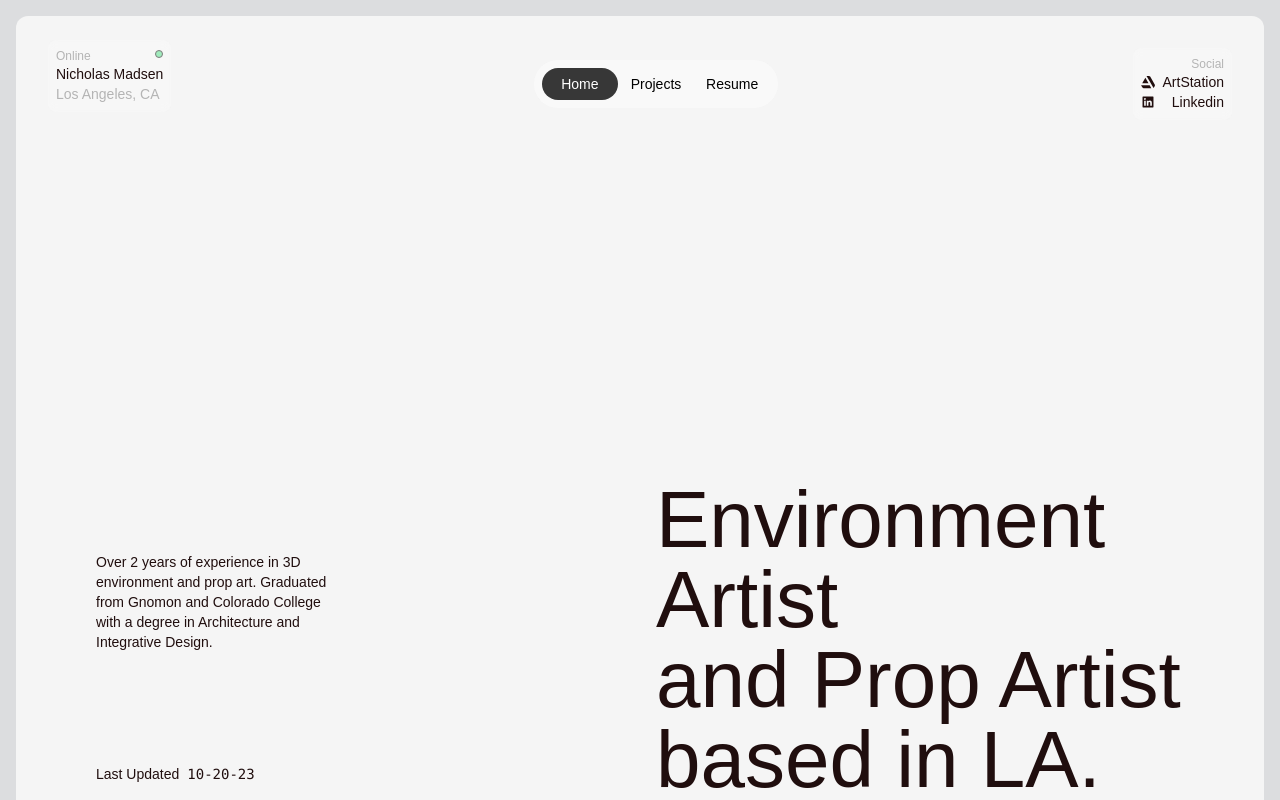
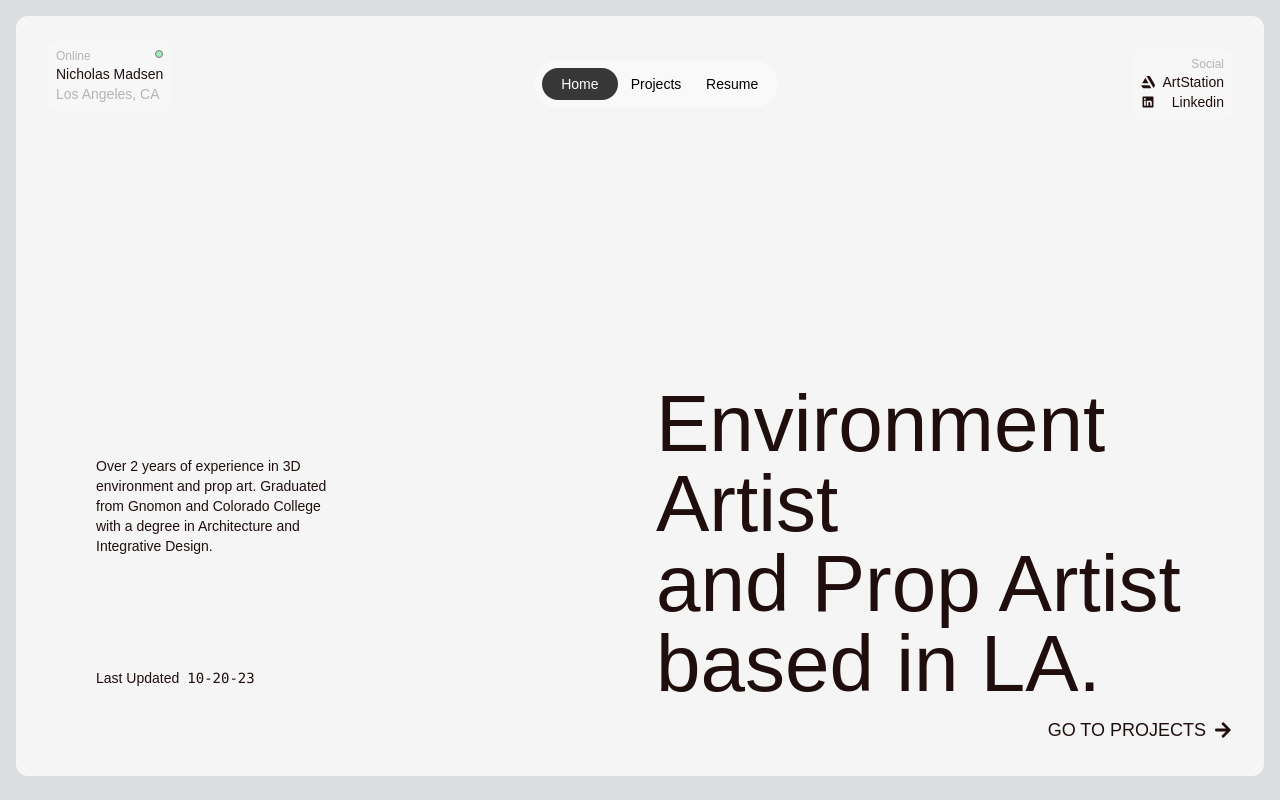
Before and after one commit to isley-griffith/nick-website, a Next.js app: page / in a window 1280 px wide. Shown: the top 800 px of the page. Built offline with nearby package versions, Linux system fonts and the light colour scheme.

Commit message:
Add additional project button

```diff
--- a/src/app/page.jsx
+++ b/src/app/page.jsx
@@ -1,17 +1,18 @@
 "use client";
 import React, { useEffect } from "react";
 import { useAnimate } from "framer-motion";
-
+import { FaArrowRight } from "react-icons/fa";
+import { useRouter } from "next/navigation"
 export default function Home() {
   const [scope, animate] = useAnimate();
-
+  const router = useRouter();
   useEffect(() => {
     animate("div", { opacity: 1 });
   });
 
   return (
     <div
-      className="p-8 lg:pt-[0em] lg:pb-[8em] md:pb-[8em] mb-[8em] sm:mt-[2em]"
+      className="p-8 lg:pt-[0em] lg:pb-[4em] md:pb-[8em] mb-[8em] sm:mt-[2em]"
       ref={scope}
     >
       <div className="grid w-full grid-cols-2 opacity-0 sm:grid-cols-1 sm:gap-8 xxs:gap-8 xxs:grid-cols-1 mobile:grid-cols-1 md:grid-cols-2 md:pt-24 sm:pt-12 xxs:pt-24 mobile:pt-36 mobile:gap-12">
@@ -29,11 +30,13 @@ export default function Home() {
           </div>
         </div>
 
-        <div className="flex flex-col lg:pt-72 md:pt-0 md:order-1 sm:-order-1 xxs:-order-1 mobile:-order-1 lg:text-[80px] md:text-[48px] sm:text-[64px] xxs:text-[64px] mobile:text-[64px] text-[80px] font-light leading-none">
+        <div className="flex flex-col lg:pt-48 md:pt-0 md:order-1 sm:-order-1 xx`s:-order-1 mobile:-order-1 lg:text-[80px] md:text-[48px] sm:text-[64px] xxs:text-[64px] mobile:text-[64px] text-[80px] font-light leading-none">
           <div>Environment Artist</div>
           <div>and Prop Artist based in LA.</div>
         </div>
       </div>
+      <div className="absolute flex items-center justify-center space-x-2 text-lg font-normal uppercase cursor-pointer bottom-12 right-12" onClick={() => router.push("/projects")} ><span>Go to projects</span><FaArrowRight /></div>
+
     </div>
   );
 }
```
